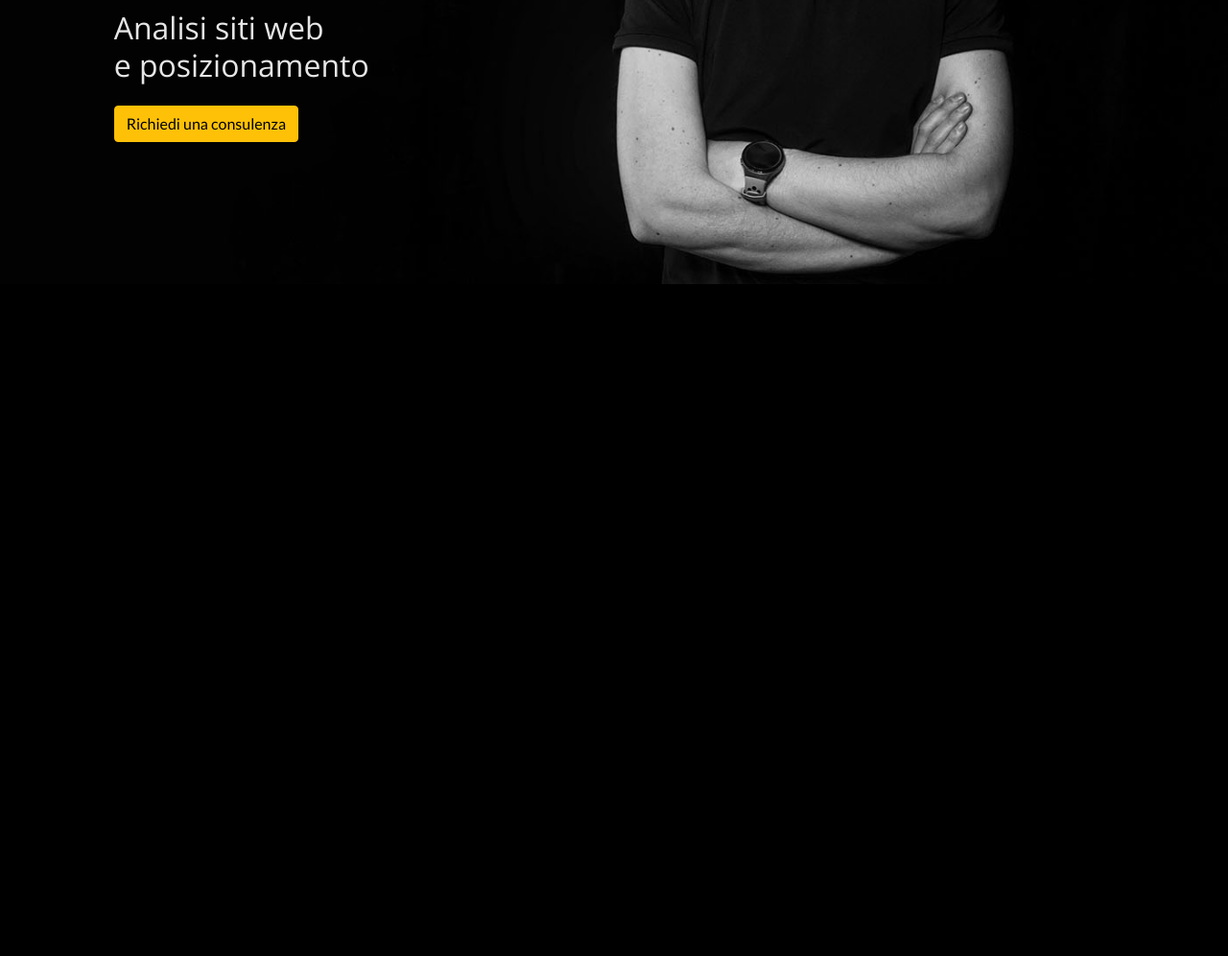
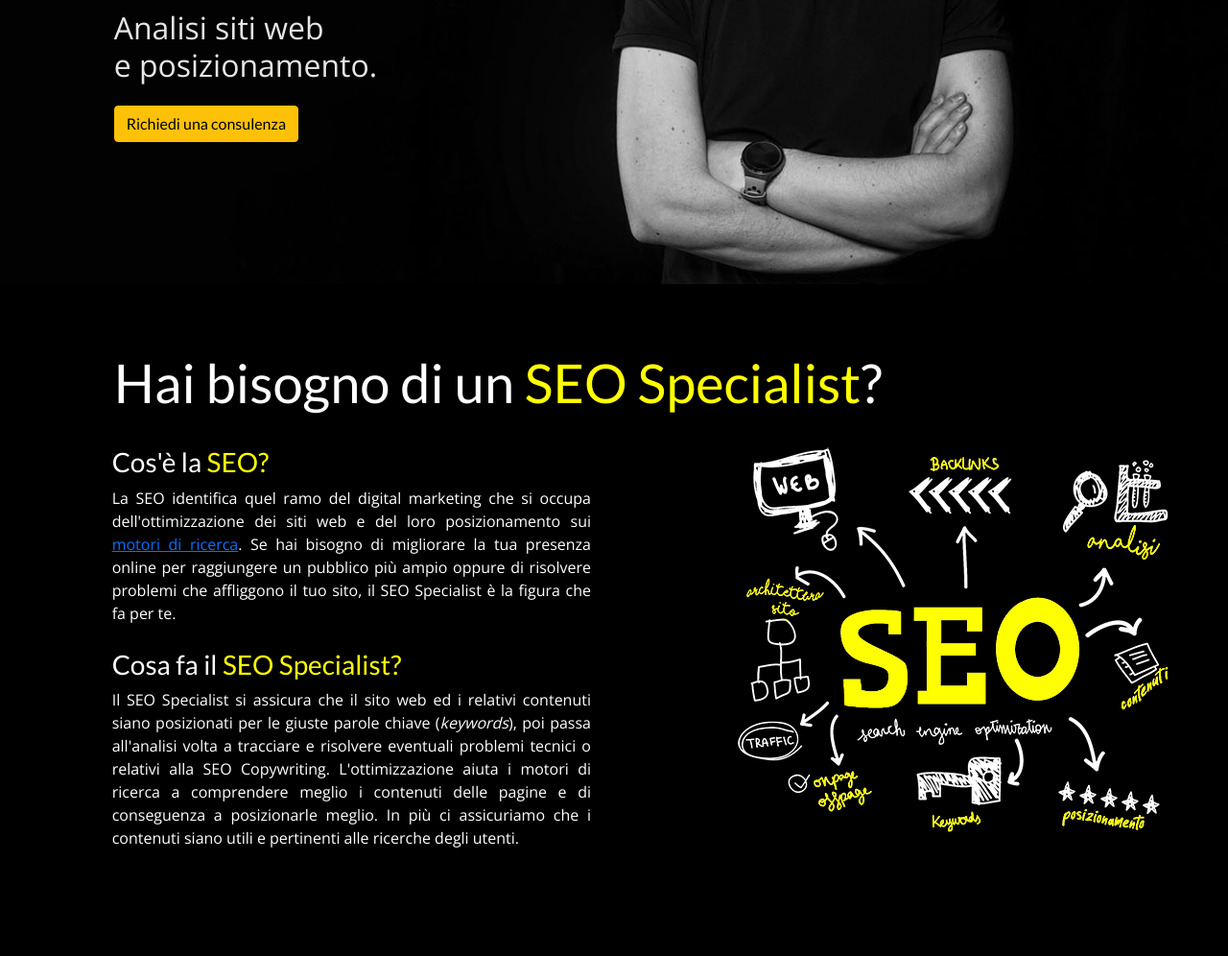
Before and after one commit to Maurizio-DT/start2impact-sito, a plain HTML site: page index.html in a window 1280 px wide. Shown: the part 404-1400 px from the top of the page at 96% size. Before the commit the page ends 800 px from the top, so only its background shows below. Drawn offline with nearby package versions, Linux system fonts and the light colour scheme.

Commit message:
#5 Creazione Sezione SEO

```diff
--- a/index.html
+++ b/index.html
@@ -22,7 +22,7 @@
               <a class="nav-link active" aria-current="page" href="#">Home</a>
             </li>
             <li class="nav-item">
-              <a class="nav-link" href="#">Servizi SEO</a>
+              <a class="nav-link" href="#sezione-seo">Servizi SEO</a>
             </li>
             <li class="nav-item">
               <a class="nav-link" href="#">Chi sono</a>
@@ -35,10 +35,10 @@
             </li>
           </ul>
           <a class="navbar-brand" href="#">
-            <i class="bi bi-telephone-fill"></i>
+            <i class="bi bi-telephone"></i>
           </a>
           <a class="navbar-brand" href="#">
-            <i class="bi bi-envelope-fill"></i>
+            <i class="bi bi-envelope"></i>
           </a>
           <a class="navbar-brand" href="#">
             <i class="bi bi-facebook"></i>
@@ -53,14 +53,14 @@
         </div>
       </div>
     </nav>
-    <section class="container-fluid home flex-direction-column">
+    <section class="container-fluid home" id="sezione-home">
       <div class="row">
         <div class="col-lg-3 col-sm-2 offset-1">
           <h1 class="display-1">Junior SEO Specialist </h1>
         </div>
         <div class="w-100"></div>
         <div class="col-lg-3 offset-1">
-          <h2>Analisi siti web <br> e posizionamento</h2>
+          <h2>Analisi siti web <br> e posizionamento.</h2>
         </div>
         <div class="w-100"></div>
         <div class="col-lg-3 offset-1">
@@ -68,6 +68,26 @@
         </div>
       </div>
     </section>
+    <section class="container-fluid seo" id="sezione-seo">
+      <div class="row">
+        <div class=" col offset-1">
+          <h2 class="display-4">Hai bisogno di un <span class="giallo">SEO Specialist</span>?</h2>
+        </div>
+        <div class="row">
+          <div class="col-lg-5 offset-lg-1">
+            <h3> Cos'è la <span class="giallo">SEO?</span></h3>
+              <p>La SEO identifica quel ramo del digital marketing che si occupa dell'<strong>ottimizzazione</strong> dei siti web e del loro <strong>posizionamento</strong> sui <a href="#">motori di ricerca</a>.
+              Se hai bisogno di migliorare la tua presenza online per raggiungere un pubblico più ampio oppure di risolvere problemi che affliggono il tuo sito, il SEO Specialist è la figura che fa per te. </p>
+            <h3> Cosa fa il <span class="giallo">SEO Specialist?</span></h3>
+                <p>Il SEO Specialist si assicura che il sito web ed i relativi contenuti siano posizionati per le giuste parole chiave (<em>keywords</em>), poi passa all'analisi volta a tracciare
+                e risolvere eventuali problemi tecnici o relativi alla SEO Copywriting. L'ottimizzazione aiuta i motori di ricerca a comprendere meglio i contenuti delle pagine e di conseguenza a posizionarle meglio.
+              In più ci assicuriamo che i contenuti siano utili e pertinenti alle ricerche degli utenti.</p>
+          </div>
+          <div class="img-fluid col-lg-3 offset-1">
+            <img src="img/illustrazione-seo-giallo.png"alt="Di cosa si occupa la SEO"/>
+          </div>
+        </div>
+      </section>
 
     <!-- Bootstrap Bundle with Popper -->
     <script src="https://cdn.jsdelivr.net/npm/bootstrap@5.1.0/dist/js/bootstrap.bundle.min.js" integrity="sha384-U1DAWAznBHeqEIlVSCgzq+c9gqGAJn5c/t99JyeKa9xxaYpSvHU5awsuZVVFIhvj" crossorigin="anonymous"></script>
--- a/style.css
+++ b/style.css
@@ -41,3 +41,34 @@ body {
 .home button {
   margin-top: 5%;
 }
+
+.seo {
+  color: white;
+  height: 700px;
+}
+.seo h2 {
+  margin-top: 6%;
+  font-weight: 400;
+}
+
+.seo h3 {
+  margin-top: 5%;
+}
+
+.seo p {
+  text-align: justify;
+  font-family: "Open Sans";
+  font-weight: 300;
+}
+
+.seo a:hover, .seo a:visited:hover {
+  color: yellow;
+}
+
+.seo a:visited {
+  color: white;
+}
+
+.giallo {
+  color: yellow;
+}
```
Also changed, not shown: img/illustrazione-seo-giallo.png (added), img/illustrazione-seo.png (added), img/illustrazione-seo.svg (added).
